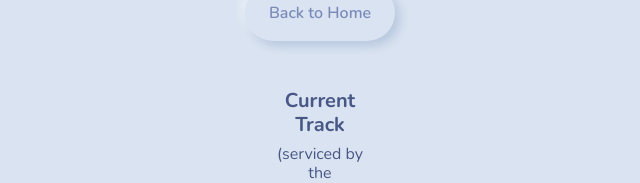
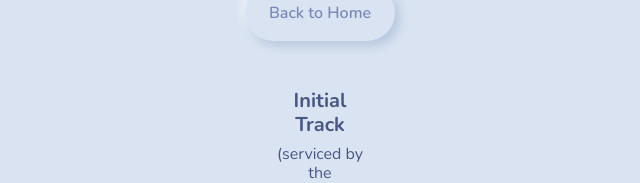
Before and after one commit to KeeeeEf/OS_io-management, a React (Vite) app: page /input in a window 1280 px wide. Shown: the part 119-302 px from the top of the page, without its empty margins (320-960 px from the left). Built offline with nearby package versions, Linux system fonts and the light colour scheme.

Commit message:
Updated input & scheduling labels

```diff
--- a/src/components/Input.jsx
+++ b/src/components/Input.jsx
@@ -73,7 +73,7 @@ export const Input = () => {
 
       <div className="mt-5 text-center mx-auto w-25">
         <div className="form-group">
-          <h5><b>Current Track</b></h5>
+          <h5><b>Initial Track</b></h5>
           <h6>(serviced by the read/write head)</h6>
           <input
             type="number"
--- a/src/components/Scheduling.jsx
+++ b/src/components/Scheduling.jsx
@@ -55,7 +55,7 @@ export const Scheduling = () => {
         </div>
       <div className='row mt-3'>
         <div className='col'>
-          <h5><b>Current Track:</b> {curTrack}</h5>
+          <h5><b>Initial Head Position:</b> {curTrack}</h5>
           <h5>
             <b>Stream of Track Access Requests: </b>
             {trackStream.map((page, pageIndex) => (
```
